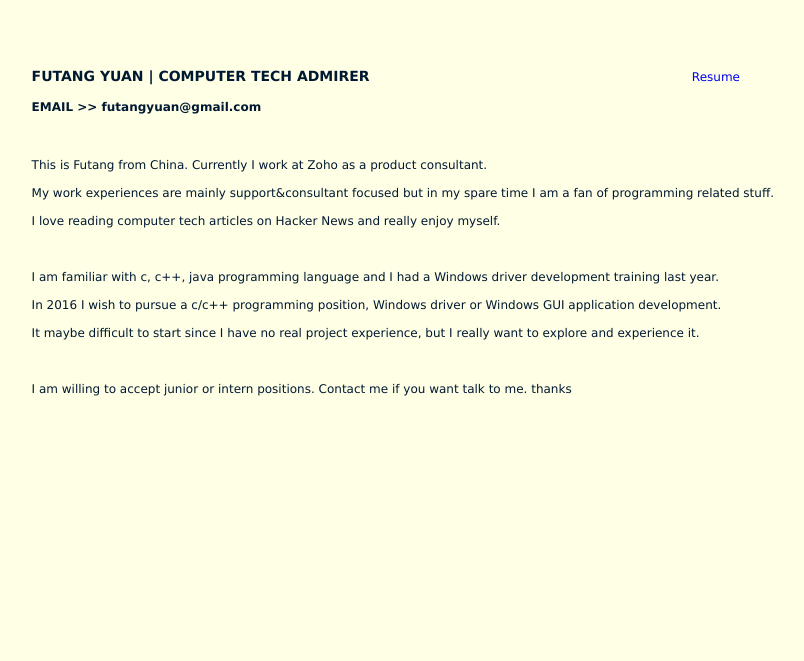
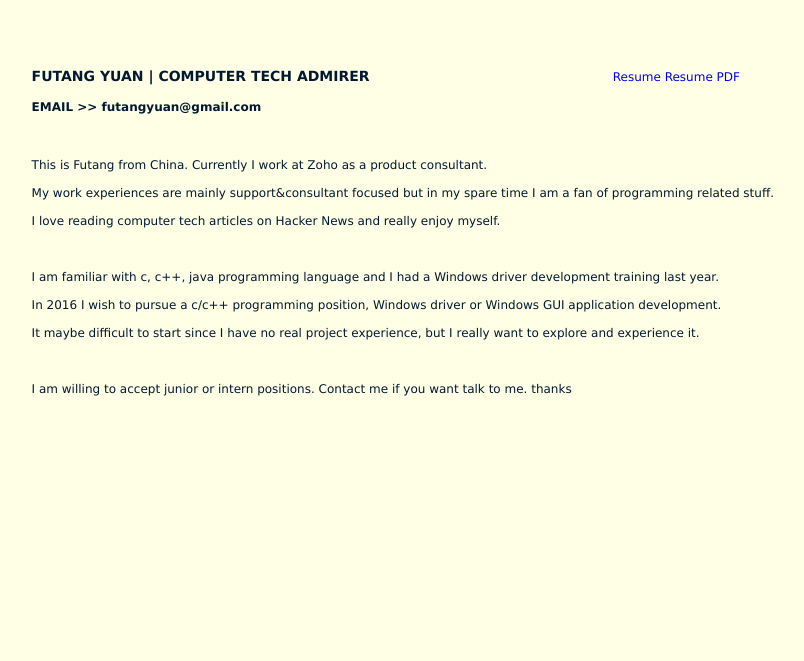
Before and after one commit to yuanfutang/yuanfutang.github.io, a plain HTML site: page index.html in a window 1280 px wide. Shown: the whole page, without its empty margins (166-970 px from the left). Drawn offline with Linux system fonts and the light colour scheme.

Commit message:
Update index.html

```diff
--- a/index.html
+++ b/index.html
@@ -11,7 +11,8 @@
 	<div style="width: 60%; height: 100px; margin-left:15%;">
 		<nav style="float: right; padding-right: 50px; ">
 			<ul >
-				<li style="display:inline;"><a href="resumeCN.pdf" style="text-decoration: none;">Resume</a></li>
+				<li style="display:inline;"><a href="resume.pdf" style="text-decoration: none;">Resume</a></li>
+				<li style="display:inline;"><a href="resume.html" style="text-decoration: none;">Resume PDF</a></li>
 			</ul>
 		</nav>
 		<div style="padding-top: 10px; font-size:14px;"><b>FUTANG YUAN | COMPUTER TECH ADMIRER</b><br/><br/>
```
